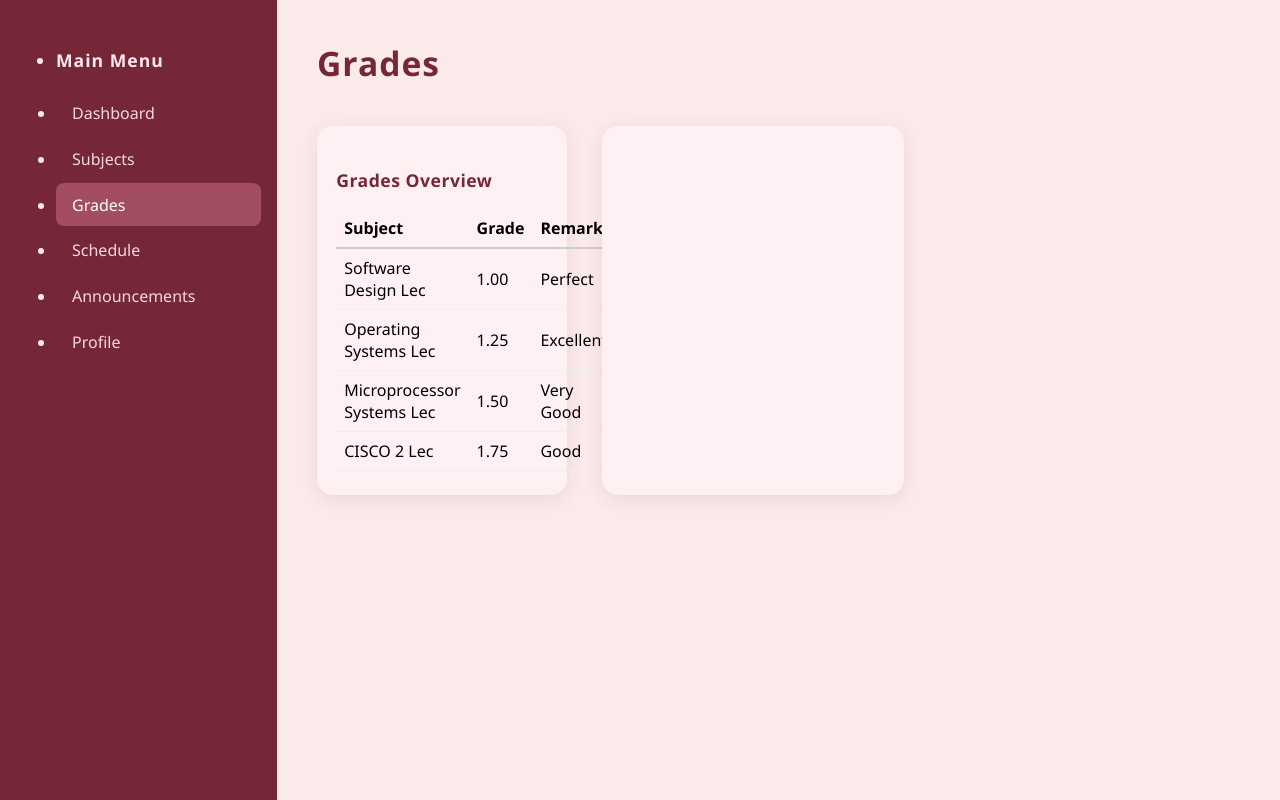
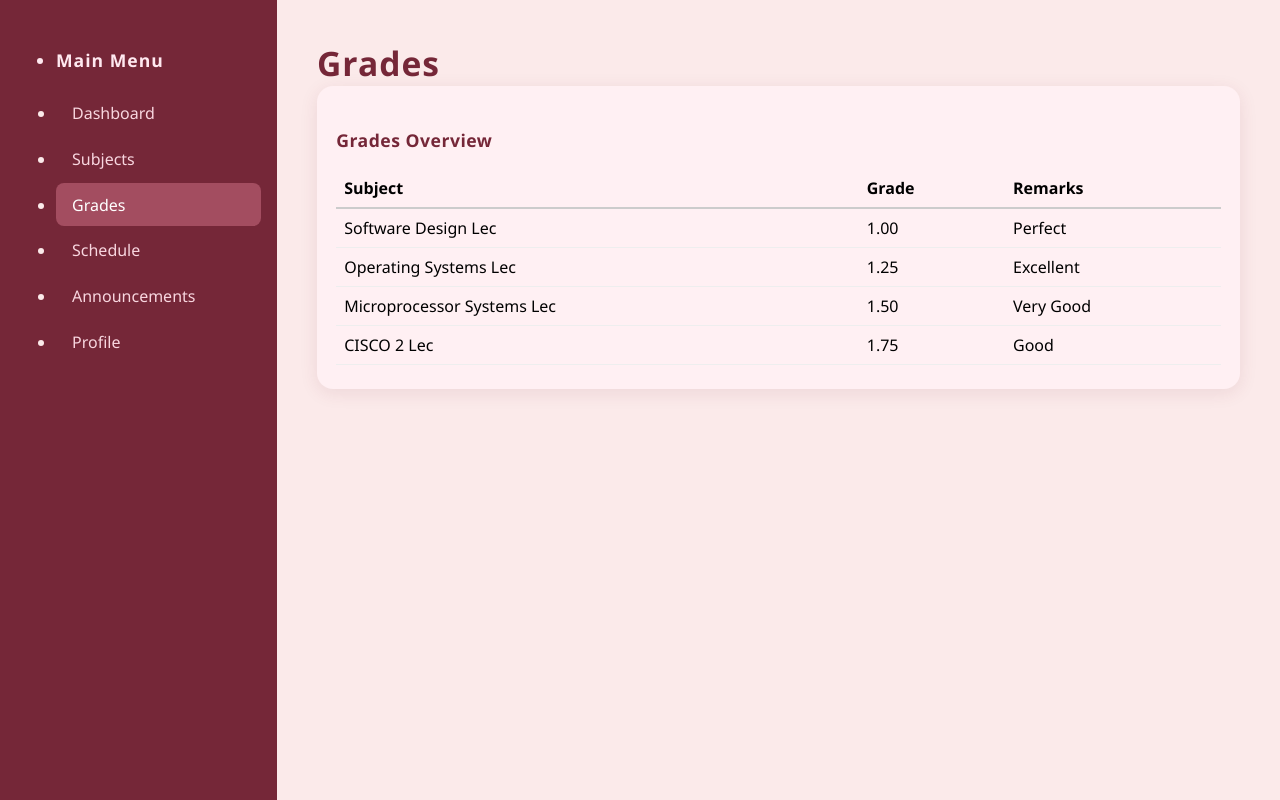
Before and after one commit to DeCCC1/FINALPROJVSS, a React (Create React App) app: page /grades in a window 1280 px wide. Built offline with nearby package versions, Linux system fonts and the light colour scheme.

Commit message:
Update Grades.js

```diff
--- a/src/Grades.js
+++ b/src/Grades.js
@@ -2,7 +2,7 @@ import React from "react";
 import { useNavigate } from "react-router-dom";
 import { NavLink } from "react-router-dom";
 
-function Grades() {
+function Grades({ setAuth }) {
   const navigate = useNavigate();
 
   const gradesData = [
@@ -91,8 +91,7 @@ function Grades() {
           <h1>Grades</h1>
         </header>
 
-        <section className="dashboard-grid">
-          <div className="dashboard-panel main-view">
+        <section className="dashboard-panel">
           <h2>Grades Overview</h2>
           <table
             className="grades-table"
@@ -102,8 +101,8 @@ function Grades() {
               <tr>
                 <th
                   style={{
+                    padding: "8px",
                     borderBottom: "2px solid #ccc",
-                      padding: "8px",
                     textAlign: "left",
                   }}
                 >
@@ -111,8 +110,8 @@ function Grades() {
                 </th>
                 <th
                   style={{
+                    padding: "8px",
                     borderBottom: "2px solid #ccc",
-                      padding: "8px",
                     textAlign: "left",
                   }}
                 >
@@ -120,8 +119,8 @@ function Grades() {
                 </th>
                 <th
                   style={{
+                    padding: "8px",
                     borderBottom: "2px solid #ccc",
-                      padding: "8px",
                     textAlign: "left",
                   }}
                 >
@@ -131,12 +130,7 @@ function Grades() {
             </thead>
             <tbody>
               {gradesData.map(({ subject, grade, remarks }, index) => (
-                  <tr
-                    key={index}
-                    style={{
-                      borderBottom: "1px solid #eee",
-                    }}
-                  >
+                <tr key={index} style={{ borderBottom: "1px solid #eee" }}>
                   <td style={{ padding: "8px" }}>{subject}</td>
                   <td style={{ padding: "8px" }}>{grade}</td>
                   <td style={{ padding: "8px" }}>{remarks}</td>
@@ -144,10 +138,6 @@ function Grades() {
               ))}
             </tbody>
           </table>
-          </div>
-          <div className="dashboard-panel secondary-view">
-            {/* Optional: add extra info or notifications */}
-          </div>
         </section>
       </div>
     </div>
```
Lines whose indentation alone changed are shown as unchanged.
